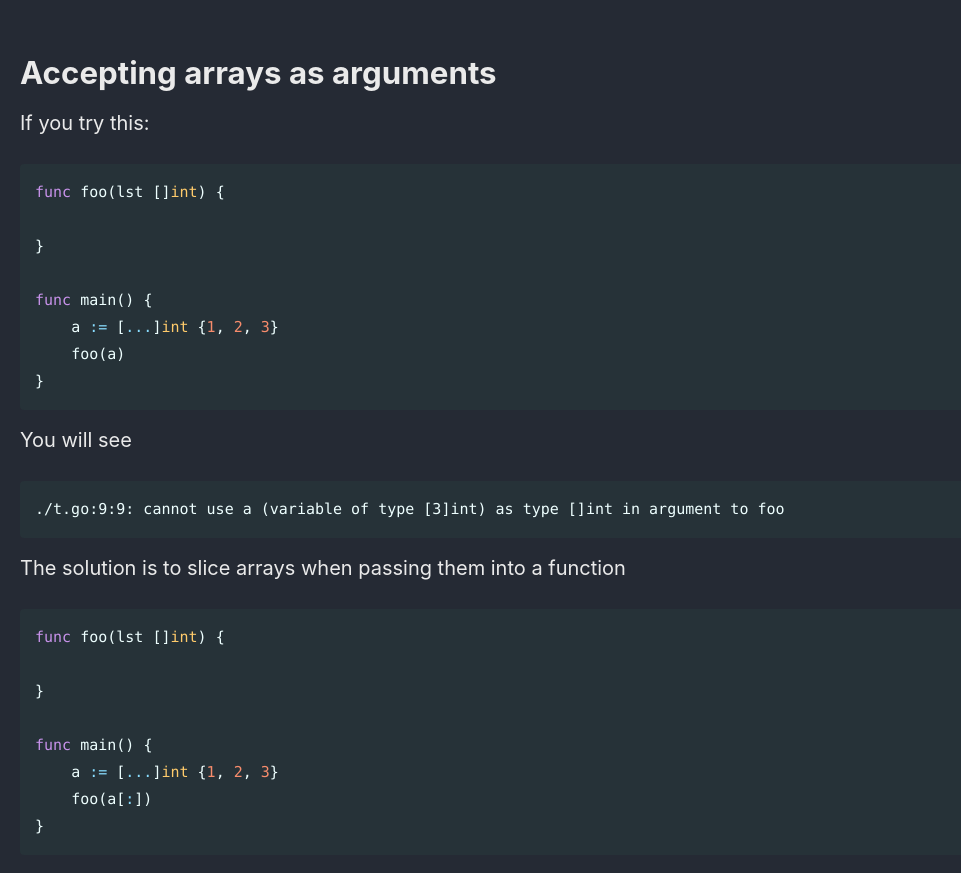
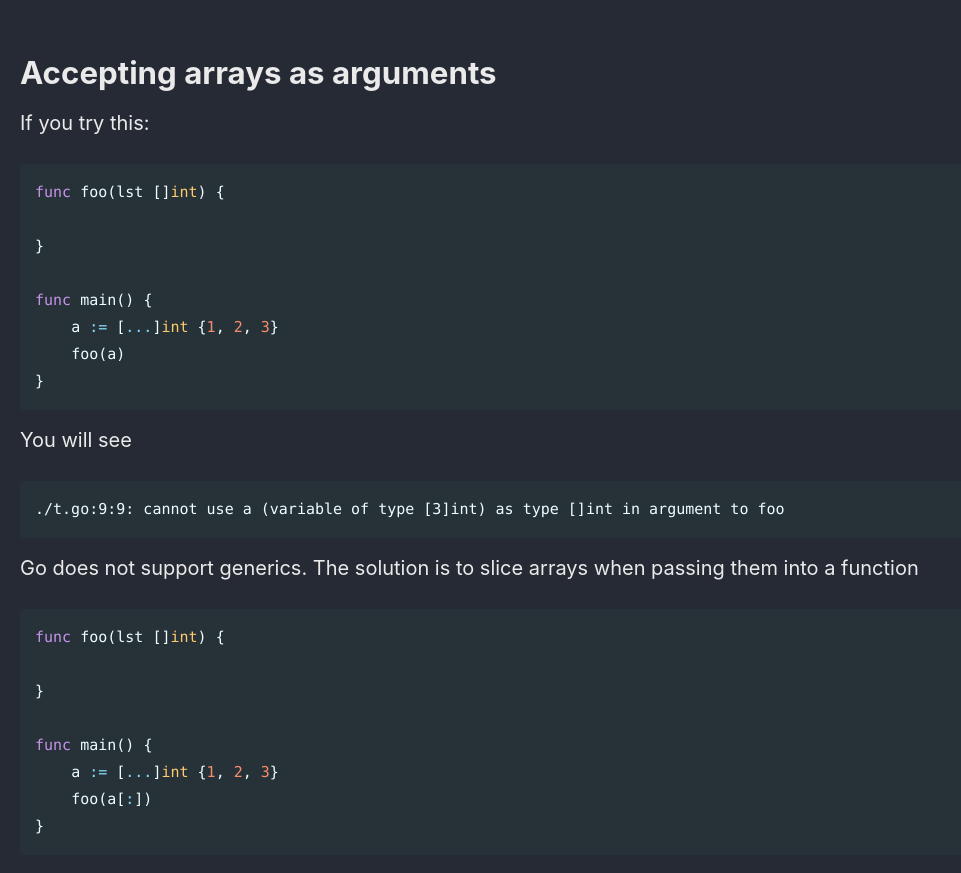
Before and after one commit to Connor-McCartney/Connor-McCartney.github.io, a Jekyll site: the page built from _pages/misc/golang.md, in a window 1280 px wide and 900 px high, scrolled down 2490 px. Shown: the top 873 px of the window, without its empty margins (0-961 px from the left). Built offline with Jekyll 4.4.1, drawn with Linux system fonts in a browser that asks for light colours; cached includes are drawn as plain includes.

Commit message:
Update golang.md

````diff
--- a/_pages/misc/golang.md
+++ b/_pages/misc/golang.md
@@ -122,7 +122,7 @@ You will see
 ./t.go:9:9: cannot use a (variable of type [3]int) as type []int in argument to foo
 ```
 
-The solution is to slice arrays when passing them into a function
+Go does not support generics. The solution is to slice arrays when passing them into a function
 
 ```go
 func foo(lst []int) {
````
